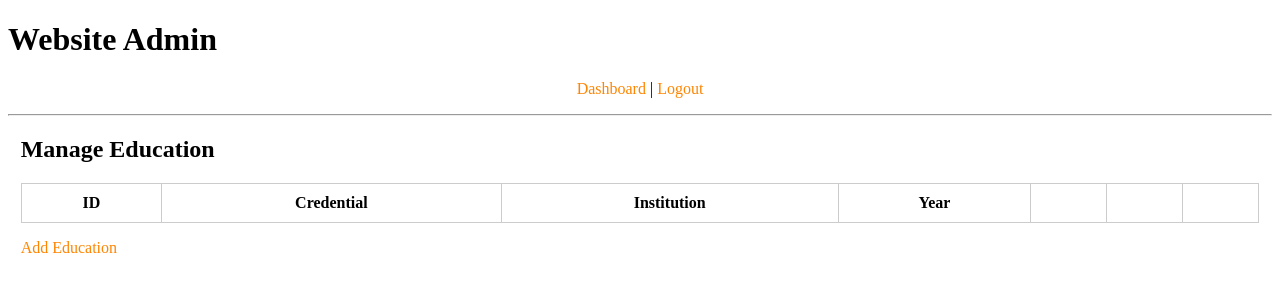
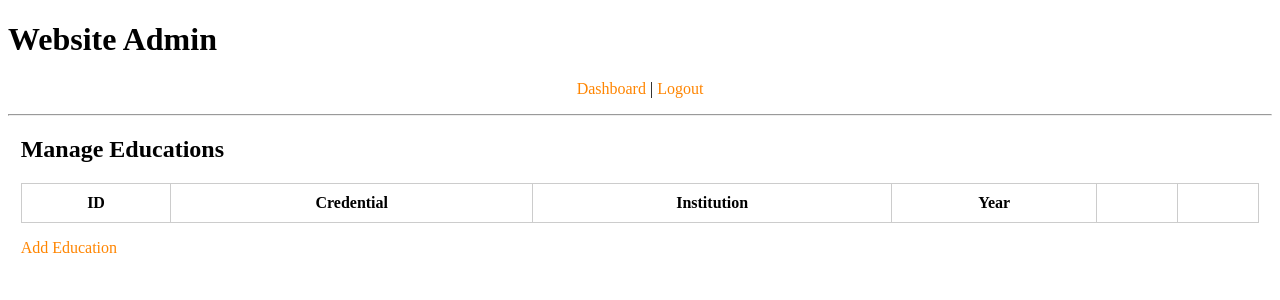
Before and after one commit to Tamaraebi/CMS, a PHP site: page /admin/education.php in a window 1280 px wide. Shown: the top 300 px of the page. Run offline with PHP 8.4, Linux system fonts and the light colour scheme; a user stored in the database is signed in; data that the repository does not hold is empty; some libraries are stand-ins or nearby versions.

Commit message:
admin update

```diff
--- a/admin/education.php
+++ b/admin/education.php
@@ -24,13 +24,13 @@ if( isset( $_GET['delete'] ) )
 include( 'includes/header.php' );
 
 $query = 'SELECT *
-  FROM educational
+  FROM education
   ORDER BY year DESC';
 $result = mysqli_query( $connect, $query );
 
 ?>
 
-<h2>Manage Education</h2>
+<h2>Manage Educations</h2>
 
 <table>
   <tr>
@@ -39,7 +39,6 @@ $result = mysqli_query( $connect, $query );
     <th align="center">Credential</th>
     <th align="center">Institution</th>
     <th align="center">Year</th>
-    <th></th>
     <th></th>
     <th></th>
   </tr>
--- a/admin/socialmedia.php
+++ b/admin/socialmedia.php
@@ -30,7 +30,7 @@ $result = mysqli_query( $connect, $query );
 
 ?>
 
-<h2>Manage Social Media Links</h2>
+<h2>Manage Social Medias</h2>
 
 <table>
   <tr>
```
